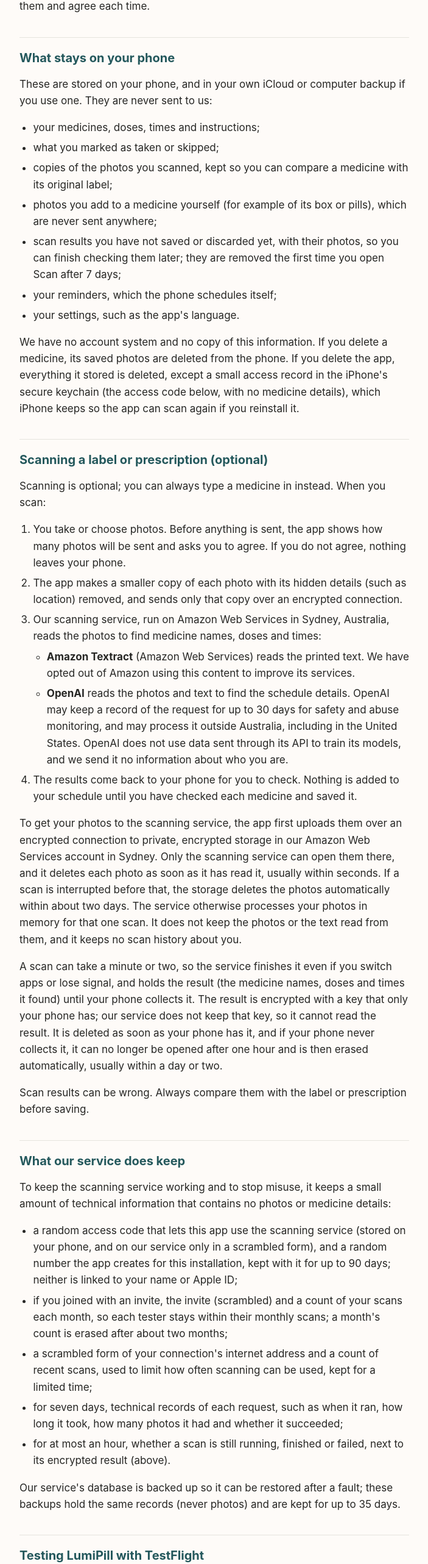
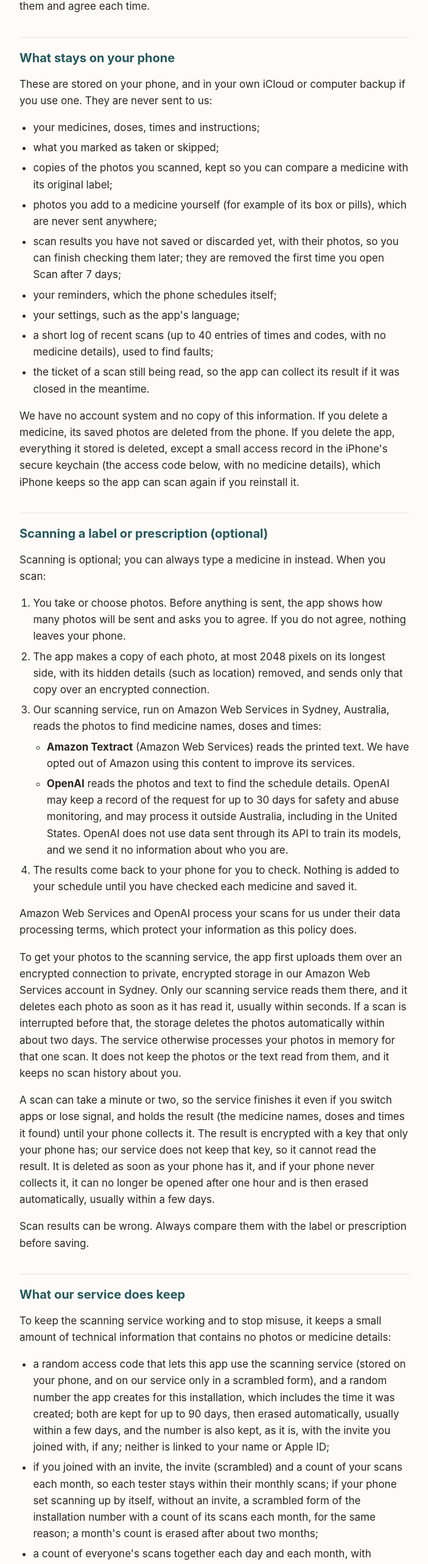
Before and after one commit to ngphl/lumipill-privacy, a plain HTML site: page index.html in a window 1280 px wide. Shown: the part 232-2797 px from the top of the page at 61% size, without its empty margins (288-991 px from the left). Drawn offline with Linux system fonts and the light colour scheme.

Commit message:
LumiPill privacy policy (effective 21 October 2026)
Scanning set up without an invite code, with each phone's monthly scans
and the service's day and month totals; the corrections accepted on
14 October.

Co-Authored-By: Claude Opus 5.5 <noreply@anthropic.com>

```diff
--- a/index.html
+++ b/index.html
@@ -29,7 +29,7 @@
 <body>
 <main>
 <h1>LumiPill Privacy Policy</h1>
-<p class="effective">Effective date: 13 October 2026</p>
+<p class="effective">Effective date: 21 October 2026</p>
 <p>LumiPill is a medicine reminder app made by Phi Long Nguyen (&quot;we&quot;). This policy explains what happens to your information when you use it. In short: your medicine list stays on your phone, nothing is shared for advertising or tracking, and medicine photos leave your phone only if you choose to scan them and agree each time.</p>
 <h2>What stays on your phone</h2>
 <p>These are stored on your phone, and in your own iCloud or computer backup if you use one. They are never sent to us:</p>
@@ -40,14 +40,16 @@
   <li>photos you add to a medicine yourself (for example of its box or pills), which are never sent anywhere;</li>
   <li>scan results you have not saved or discarded yet, with their photos, so you can finish checking them later; they are removed the first time you open Scan after 7 days;</li>
   <li>your reminders, which the phone schedules itself;</li>
-  <li>your settings, such as the app's language.</li>
+  <li>your settings, such as the app's language;</li>
+  <li>a short log of recent scans (up to 40 entries of times and codes, with no medicine details), used to find faults;</li>
+  <li>the ticket of a scan still being read, so the app can collect its result if it was closed in the meantime.</li>
 </ul>
 <p>We have no account system and no copy of this information. If you delete a medicine, its saved photos are deleted from the phone. If you delete the app, everything it stored is deleted, except a small access record in the iPhone's secure keychain (the access code below, with no medicine details), which iPhone keeps so the app can scan again if you reinstall it.</p>
 <h2>Scanning a label or prescription (optional)</h2>
 <p>Scanning is optional; you can always type a medicine in instead. When you scan:</p>
 <ol>
   <li>You take or choose photos. Before anything is sent, the app shows how many photos will be sent and asks you to agree. If you do not agree, nothing leaves your phone.</li>
-  <li>The app makes a smaller copy of each photo with its hidden details (such as location) removed, and sends only that copy over an encrypted connection.</li>
+  <li>The app makes a copy of each photo, at most 2048 pixels on its longest side, with its hidden details (such as location) removed, and sends only that copy over an encrypted connection.</li>
   <li>Our scanning service, run on Amazon Web Services in Sydney, Australia, reads the photos to find medicine names, doses and times:
     <ul>
       <li><strong>Amazon Textract</strong> (Amazon Web Services) reads the printed text. We have opted out of Amazon using this content to improve its services.</li>
@@ -56,18 +58,21 @@
   </li>
   <li>The results come back to your phone for you to check. Nothing is added to your schedule until you have checked each medicine and saved it.</li>
 </ol>
-<p>To get your photos to the scanning service, the app first uploads them over an encrypted connection to private, encrypted storage in our Amazon Web Services account in Sydney. Only the scanning service can open them there, and it deletes each photo as soon as it has read it, usually within seconds. If a scan is interrupted before that, the storage deletes the photos automatically within about two days. The service otherwise processes your photos in memory for that one scan. It does not keep the photos or the text read from them, and it keeps no scan history about you.</p>
-<p>A scan can take a minute or two, so the service finishes it even if you switch apps or lose signal, and holds the result (the medicine names, doses and times it found) until your phone collects it. The result is encrypted with a key that only your phone has; our service does not keep that key, so it cannot read the result. It is deleted as soon as your phone has it, and if your phone never collects it, it can no longer be opened after one hour and is then erased automatically, usually within a day or two.</p>
+<p>Amazon Web Services and OpenAI process your scans for us under their data processing terms, which protect your information as this policy does.</p>
+<p>To get your photos to the scanning service, the app first uploads them over an encrypted connection to private, encrypted storage in our Amazon Web Services account in Sydney. Only our scanning service reads them there, and it deletes each photo as soon as it has read it, usually within seconds. If a scan is interrupted before that, the storage deletes the photos automatically within about two days. The service otherwise processes your photos in memory for that one scan. It does not keep the photos or the text read from them, and it keeps no scan history about you.</p>
+<p>A scan can take a minute or two, so the service finishes it even if you switch apps or lose signal, and holds the result (the medicine names, doses and times it found) until your phone collects it. The result is encrypted with a key that only your phone has; our service does not keep that key, so it cannot read the result. It is deleted as soon as your phone has it, and if your phone never collects it, it can no longer be opened after one hour and is then erased automatically, usually within a few days.</p>
 <p>Scan results can be wrong. Always compare them with the label or prescription before saving.</p>
 <h2>What our service does keep</h2>
 <p>To keep the scanning service working and to stop misuse, it keeps a small amount of technical information that contains no photos or medicine details:</p>
 <ul>
-  <li>a random access code that lets this app use the scanning service (stored on your phone, and on our service only in a scrambled form), and a random number the app creates for this installation, kept with it for up to 90 days; neither is linked to your name or Apple ID;</li>
-  <li>if you joined with an invite, the invite (scrambled) and a count of your scans each month, so each tester stays within their monthly scans; a month's count is erased after about two months;</li>
-  <li>a scrambled form of your connection's internet address and a count of recent scans, used to limit how often scanning can be used, kept for a limited time;</li>
-  <li>for seven days, technical records of each request, such as when it ran, how long it took, how many photos it had and whether it succeeded;</li>
-  <li>for at most an hour, whether a scan is still running, finished or failed, next to its encrypted result (above).</li>
+  <li>a random access code that lets this app use the scanning service (stored on your phone, and on our service only in a scrambled form), and a random number the app creates for this installation, which includes the time it was created; both are kept for up to 90 days, then erased automatically, usually within a few days, and the number is also kept, as it is, with the invite you joined with, if any; neither is linked to your name or Apple ID;</li>
+  <li>if you joined with an invite, the invite (scrambled) and a count of your scans each month, so each tester stays within their monthly scans; if your phone set scanning up by itself, without an invite, a scrambled form of the installation number with a count of its scans each month, for the same reason; a month's count is erased after about two months;</li>
+  <li>a count of everyone's scans together each day and each month, with nothing about who made them, so the service's total stays within its limits; a day's count is erased after about two days, a month's after about two months;</li>
+  <li>a scrambled form of your connection's internet address and a count of recent scans and of phones setting scanning up, used to limit how often scanning can be used, kept for a limited time;</li>
+  <li>for seven days, then erased automatically, usually within a few days, technical records of each request, such as when it ran, how long it took, how many photos it had and whether it succeeded;</li>
+  <li>whether a scan is still running, finished or failed, next to its encrypted result (above): it can no longer be read after an hour, and is erased automatically, usually within a few days.</li>
 </ul>
+<p>When you open Scan, the app checks with our service that scanning is available, sending this installation's random number; nothing is kept from that check.</p>
 <p>Our service's database is backed up so it can be restored after a fault; these backups hold the same records (never photos) and are kept for up to 35 days.</p>
 <h2>Testing LumiPill with TestFlight</h2>
 <p>If you test LumiPill through Apple's TestFlight app, Apple runs the test under its own privacy policy and shares with us the name and email address you were invited with (if you were invited by email), crash reports, basic usage information (such as when the app was installed and opened, your device model and system version) and any feedback or screenshots you choose to send. We use these only to run the test and fix problems. They never include your medicines or photos unless you put them in a screenshot or message yourself.</p>
@@ -91,7 +96,7 @@
   <li>Decline the photo-sending question at any time; nothing is sent.</li>
   <li>Turn reminders, camera or photo access off in the iPhone's Settings.</li>
   <li>Delete a medicine, or the app, to remove what it stored on your phone.</li>
-  <li>Ask us about your information, or to end your scan access, at the email address below. If you joined with an invite, we can end that invite's access. Our service's other records are not linked to your name, so we usually cannot tell which are yours; they are erased on their own as described above.</li>
+  <li>Ask us about your information, or to delete it, at the email address below. Our service's records are not linked to your name, so we usually cannot tell which are yours; they are erased on their own as described above.</li>
 </ul>
 <h2>Emails to us</h2>
 <p>If you email us, we use your email address and message only to reply to you, and delete them when they are no longer needed.</p>
```
